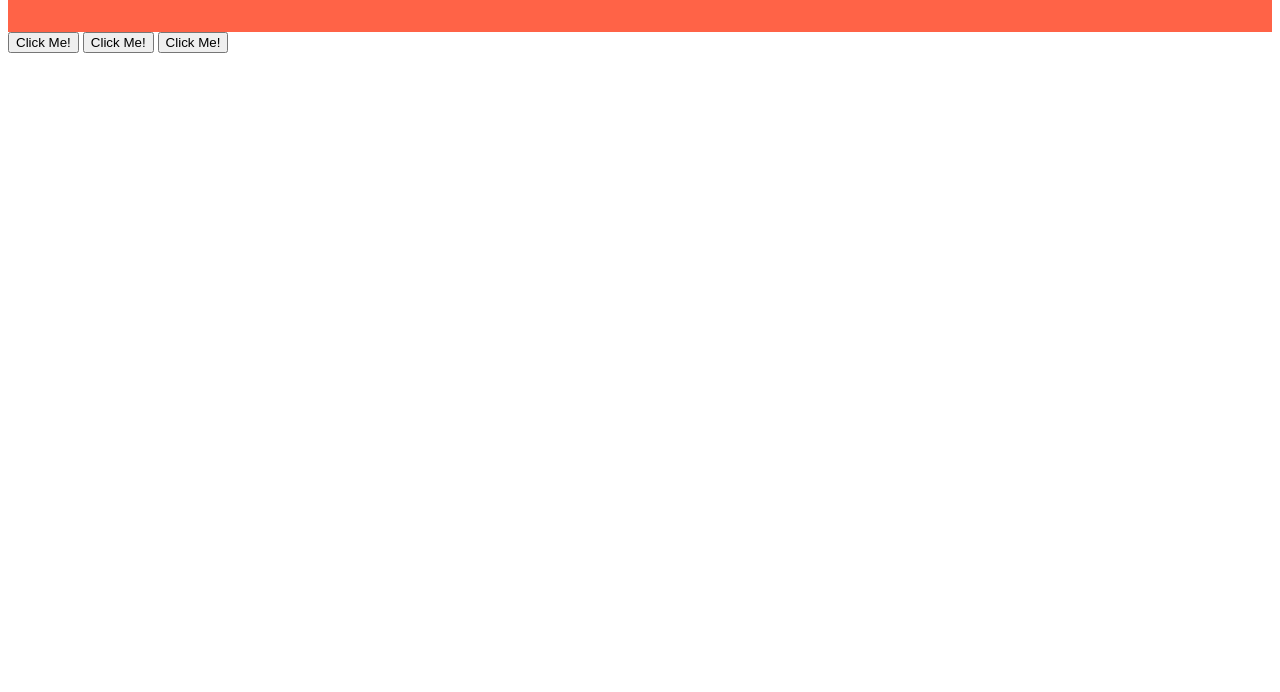
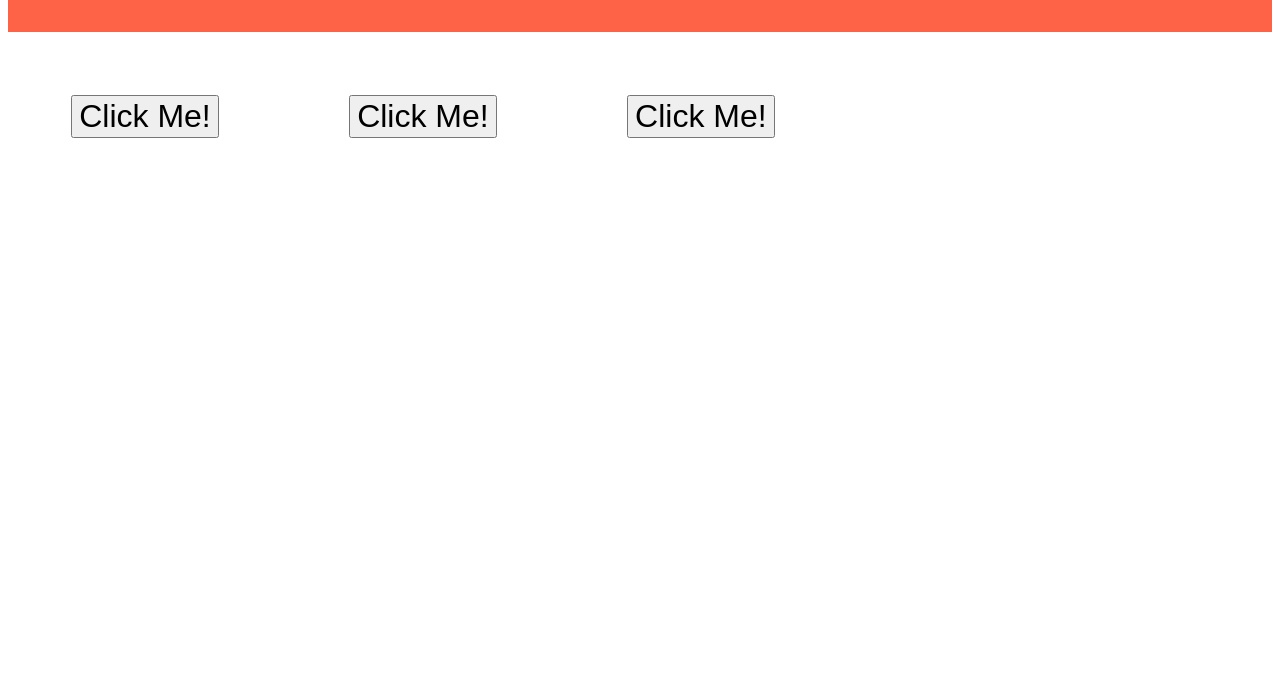
Before and after one commit to aprilnbobo/week3exercise, a plain HTML site: page index.html in a window 1280 px wide. Shown: the part 108-800 px from the top of the page. Drawn offline with Linux system fonts and the light colour scheme.

Commit message:
Update main.css

```diff
--- a/css/main.css
+++ b/css/main.css
@@ -37,3 +37,10 @@ a:active {
     background-color: transparent;
     text-decoration: underline;
 }
+div button{
+	position: center;
+	text-align: center;
+	margin: 5%;
+	font-size: 2rem;
+	margin-right: 5%;
+}
```
